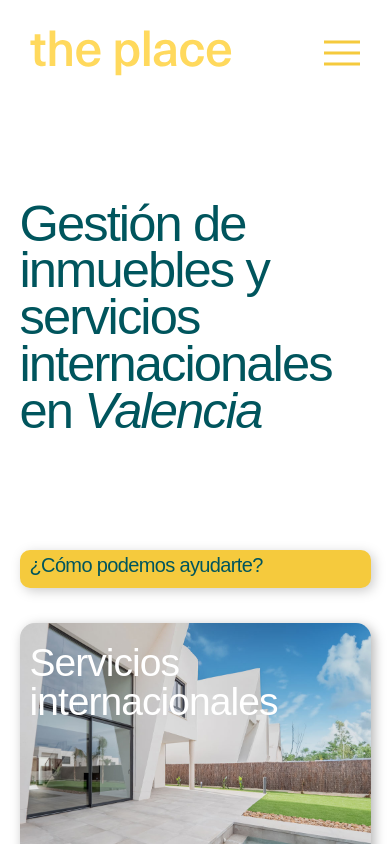
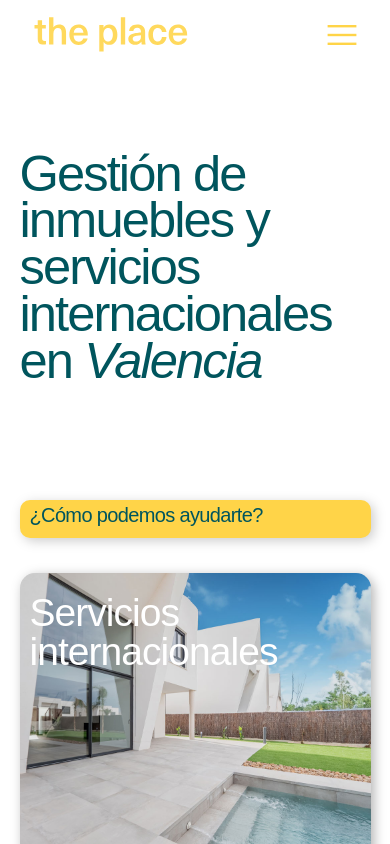
Before and after one commit to xbirks/theplace, a Next.js app: page / in a window 390 px wide. Shown: the top 844 px of the page. Built offline with nearby package versions, Linux system fonts and the light colour scheme; a web font is replaced by a local one.

Commit message:
Superca (#10)
* amarillov2

* superca

```diff
--- a/src/app/style.scss
+++ b/src/app/style.scss
@@ -53,7 +53,7 @@ table {
 /* VARIABLES */
 
 // $bird-yellow: #FFD95D;
-$bird-yellow: #F5CA3D;
+$bird-yellow: #ffd448;
 $pee-yellow: #FFF5C1;
 $black-place: #323232;
 $marine-place: #00555D;
@@ -269,7 +269,7 @@ button {
 }
 
 .button__whatsapp{
-    background: #0FCB5A;
+    background: #21b55c;
     width: 210px;
 
     &:hover{
@@ -332,9 +332,6 @@ button {
     fill: red;
     z-index: 101;
 
-    svg, img{
-        fill: red;
-    }
 }
 
 .menu-nav{
@@ -720,6 +717,7 @@ letter-spacing: -0.64px;
     letter-spacing: -0.32px;
     position: absolute;
     bottom: 30px;
+    width: 85%;
 }
 
 .bold_p{
@@ -1131,6 +1129,10 @@ letter-spacing: -0.64px;
         border-radius: 15px;
         position: relative;
 
+        &:hover{
+            transition: $transition-short;
+            transform: scale(1.02);
+        }
 
         img{
             object-fit: cover;
@@ -1285,6 +1287,19 @@ letter-spacing: -0.64px;
         }
     }
 
+    .footer__master .footer__services-first {
+
+        .footer__services-item{
+            margin-bottom: 20px;
+        }
+    }
+
+    .introItem__container{
+        &:hover {
+            transform: scale(1);
+        }
+    }
+
 
 }
 
@@ -1363,12 +1378,7 @@ letter-spacing: -0.64px;
     }
 
 
-    .footer__master .footer__services-first {
-
-        .footer__services-item{
-            margin-bottom: 20px;
-        }
-    }
+
 
 }
 
@@ -1378,8 +1388,8 @@ letter-spacing: -0.64px;
 @media only screen and (max-width: 800px){
 
     .header__master{
-        padding-top: 30px;
-        padding-bottom: 10px;
+        padding-top: 17px;
+        padding-bottom: 7px;
     }
 
     h1{
@@ -1388,7 +1398,7 @@ letter-spacing: -0.64px;
     }
 
     .intro__master{
-        margin-top: calc(150px + 6vh);
+        margin-top: calc(100px + 6vh);
 
         .intro__banner{
             height: 38px;
@@ -1469,6 +1479,25 @@ letter-spacing: -0.64px;
     }
 
 
+    .place-name-icon img{
+        height: 40px;
+    }
+
+    .place-name-logo img{
+        height: 35px;
+
+    }
+
+    .hamburger{
+        height:20px;
+    }
+
+
+    .interItem__master {
+        grid-template-columns: repeat(auto-fill, minmax(250px, 1fr));
+    }
+
+
 
 
 }
@@ -1532,6 +1561,10 @@ letter-spacing: -0.64px;
 
     }
 
+    .interItem{
+        height: 240px;
+    }
+
 }
 
 
@@ -1542,7 +1575,7 @@ letter-spacing: -0.64px;
     }
 
     .place-name-logo{
-        margin-left: 30px;
+        margin-left: 10px;
     }
     .nosotros__buttons{
         display: block;
@@ -1581,7 +1614,7 @@ letter-spacing: -0.64px;
 }
 
 
-@media only screen and (max-width: 380px){
+@media only screen and (max-width: 280px){
 
     .place-name-icon{
         display: block;
```
